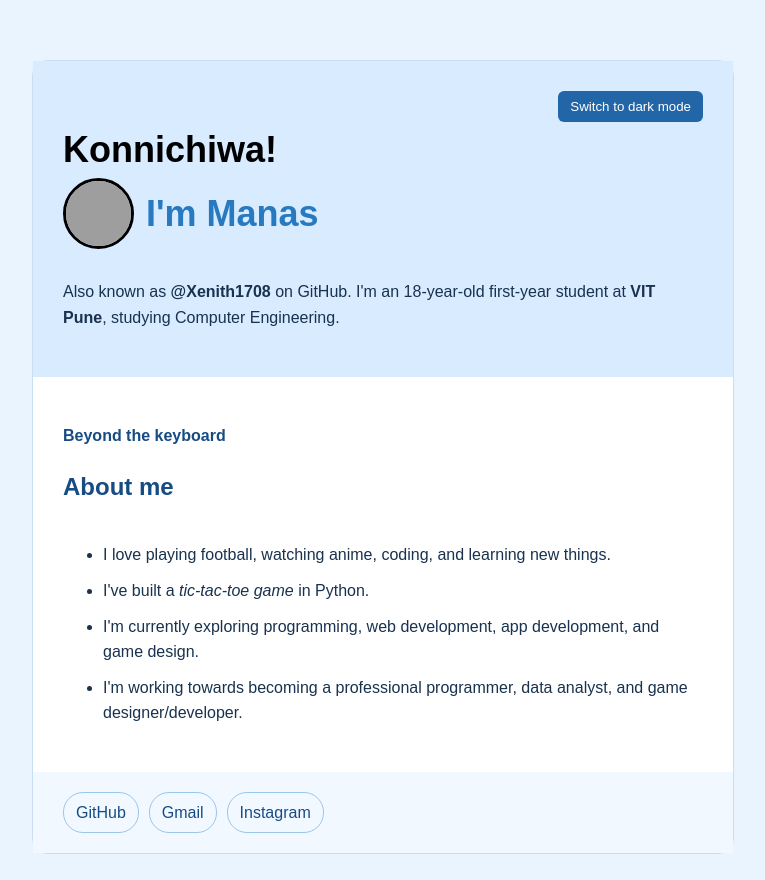
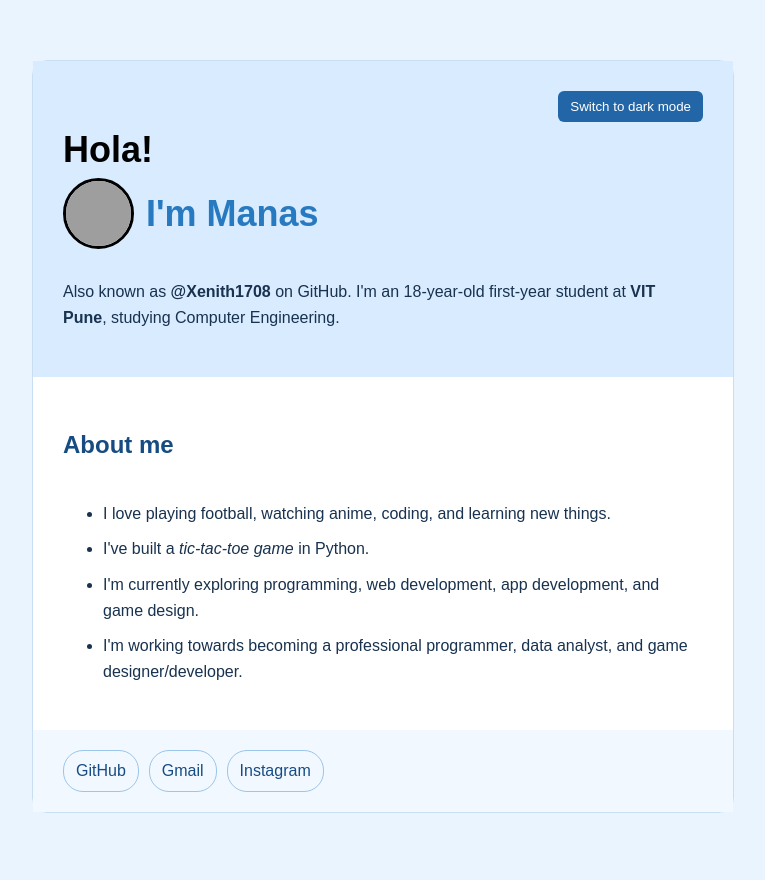
Before and after one commit to Xenith1708/Portfolio, a plain HTML site: page index.html in a window 1280 px wide. Shown: the whole page, without its empty margins (257-1022 px from the left). Drawn offline with Linux system fonts and the light colour scheme; grey boxes are pictures that could not be loaded.

Commit message:
Minor changes in data

```diff
--- a/index.html
+++ b/index.html
@@ -15,7 +15,7 @@
           Switch to dark mode
         </button>
         <h1 id="intro-title">
-          <span class="greeting">Konnichiwa!</span>
+          <span class="greeting">Hola!</span>
           <span class="name-line">
             <img src="https://github.com/Xenith1708.png" alt="Cat profile picture">
             <span>I'm Manas</span>
@@ -31,7 +31,7 @@
       <section class="about" aria-labelledby="about-title">
         <div class="section-heading">
           <div>
-            <p class="eyebrow">Beyond the keyboard</p>
+
             <h2 id="about-title">About me</h2>
           </div>
         </div>
```
